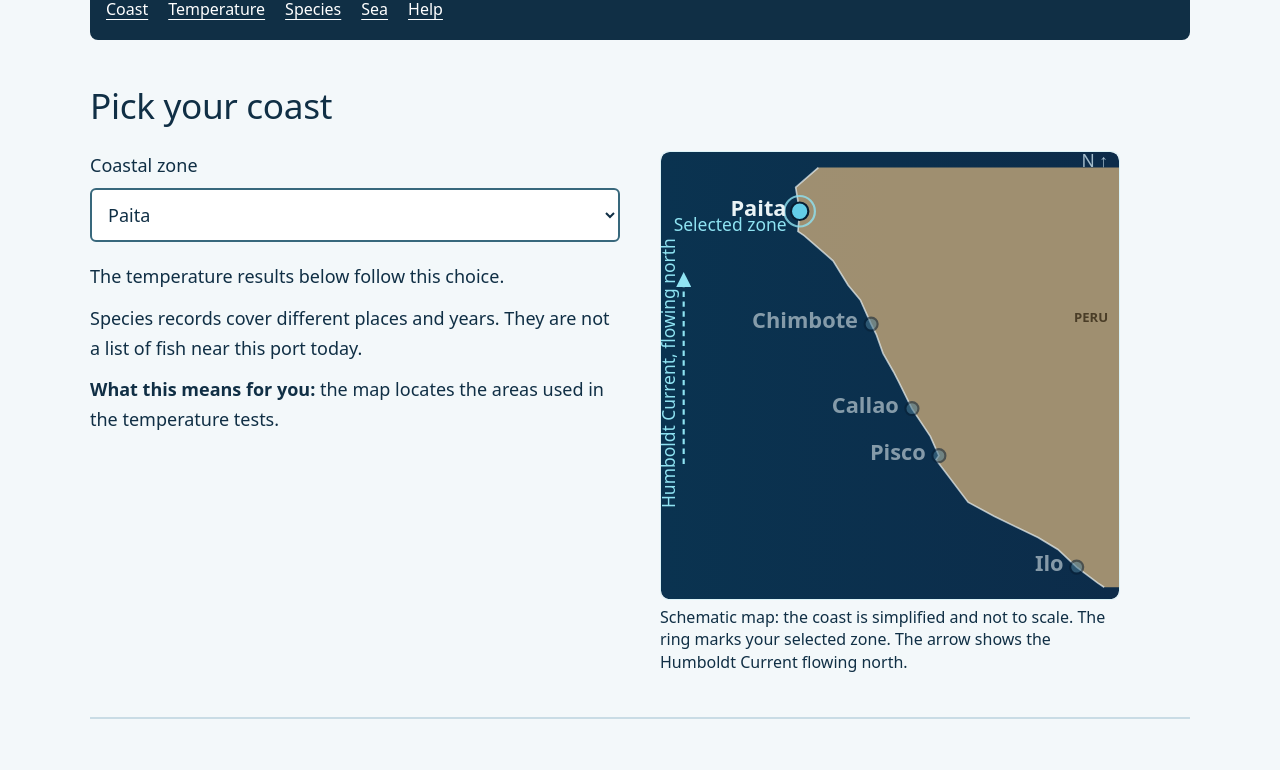
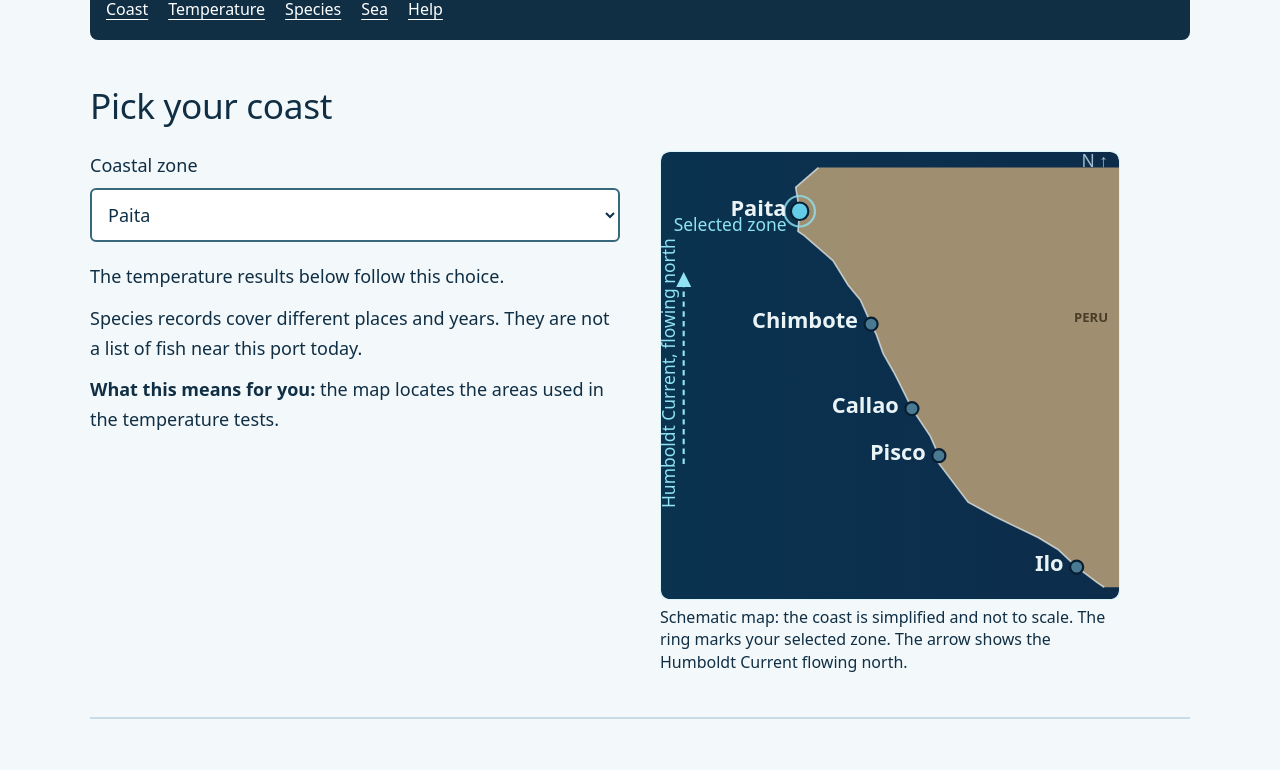
Before and after one commit to chaski-polar-2026/chaski-polar-webpage, a React (Vite) app: page /fishers in a window 1280 px wide. Shown: the part 640-1410 px from the top of the page. Built offline with nearby package versions, Linux system fonts and the light colour scheme.

Commit message:
Keep all coast labels at full contrast

```diff
--- a/src/features/pescadores/MapaCosta.tsx
+++ b/src/features/pescadores/MapaCosta.tsx
@@ -38,7 +38,7 @@ export default function MapaCosta({ resaltar, compacto = false }: { resaltar?: s
         <text x={W - 10} y={py(-9)} fill="#4a3d27" fontSize="12" textAnchor="end" fontWeight="600">PERU</text>
         <text x={W - 10} y={14} fill="#a3bccb" fontSize="16" textAnchor="end">N ↑</text>
         {ZONAS.map((z) => (
-          <g key={z.id} opacity={resaltar && resaltar !== z.id ? 0.55 : 1}>
+          <g key={z.id} opacity={1}>
             {resaltar === z.id && <circle cx={px(z.lon)} cy={py(z.lat)} r="14" fill="none" stroke="#8fe3f2" strokeWidth="2" strokeOpacity="0.8" />}
             <circle cx={px(z.lon)} cy={py(z.lat)} r={resaltar === z.id ? 8 : 6} fill={resaltar && resaltar !== z.id ? "#4a7a92" : "#63cde8"} stroke="#071e33" strokeWidth="2" />
             <text x={px(z.lon) - 12} y={py(z.lat) + 4} textAnchor="end" fill="#eaf3f5" fontSize="20" fontWeight="600">{z.nombre}</text>
```
